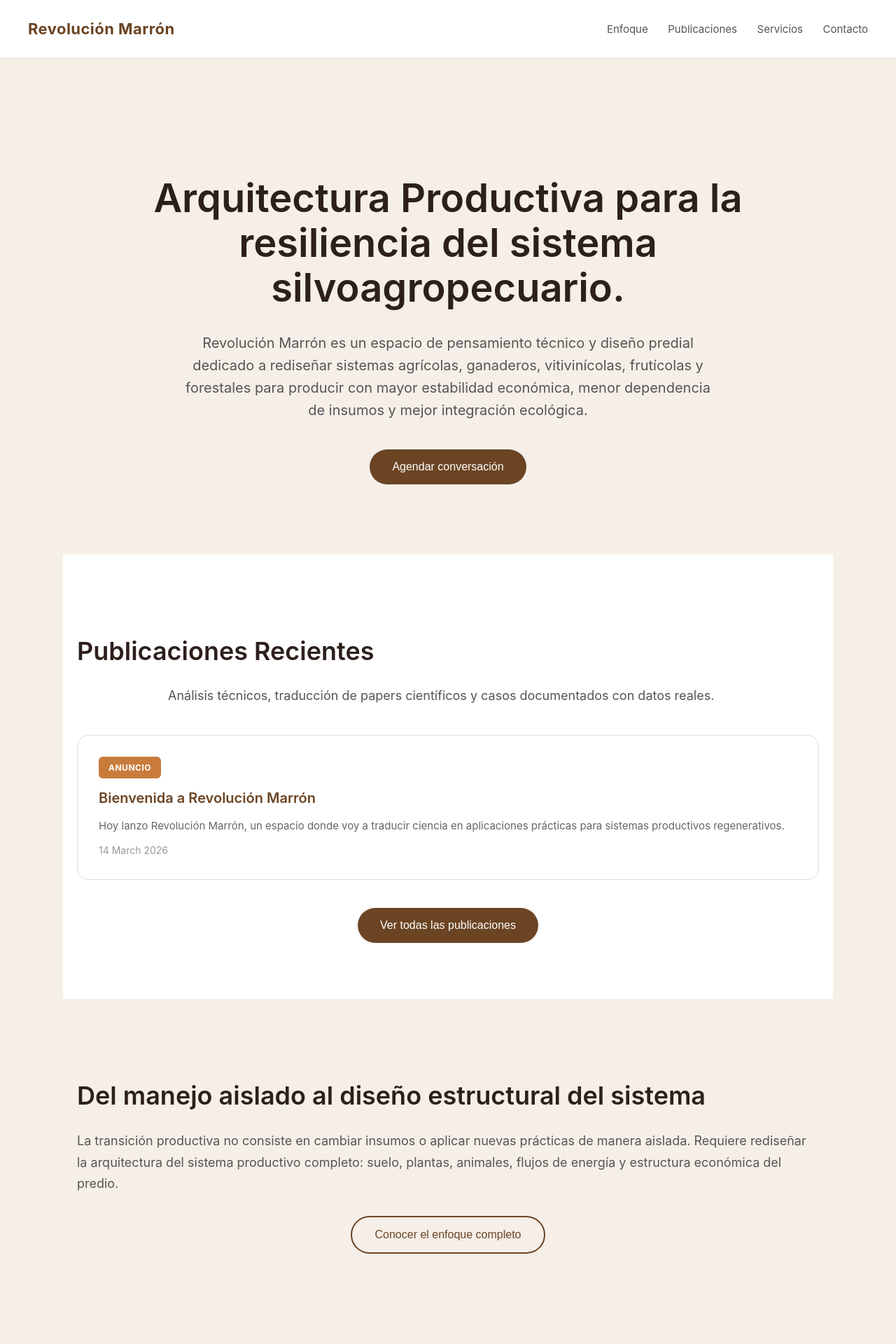
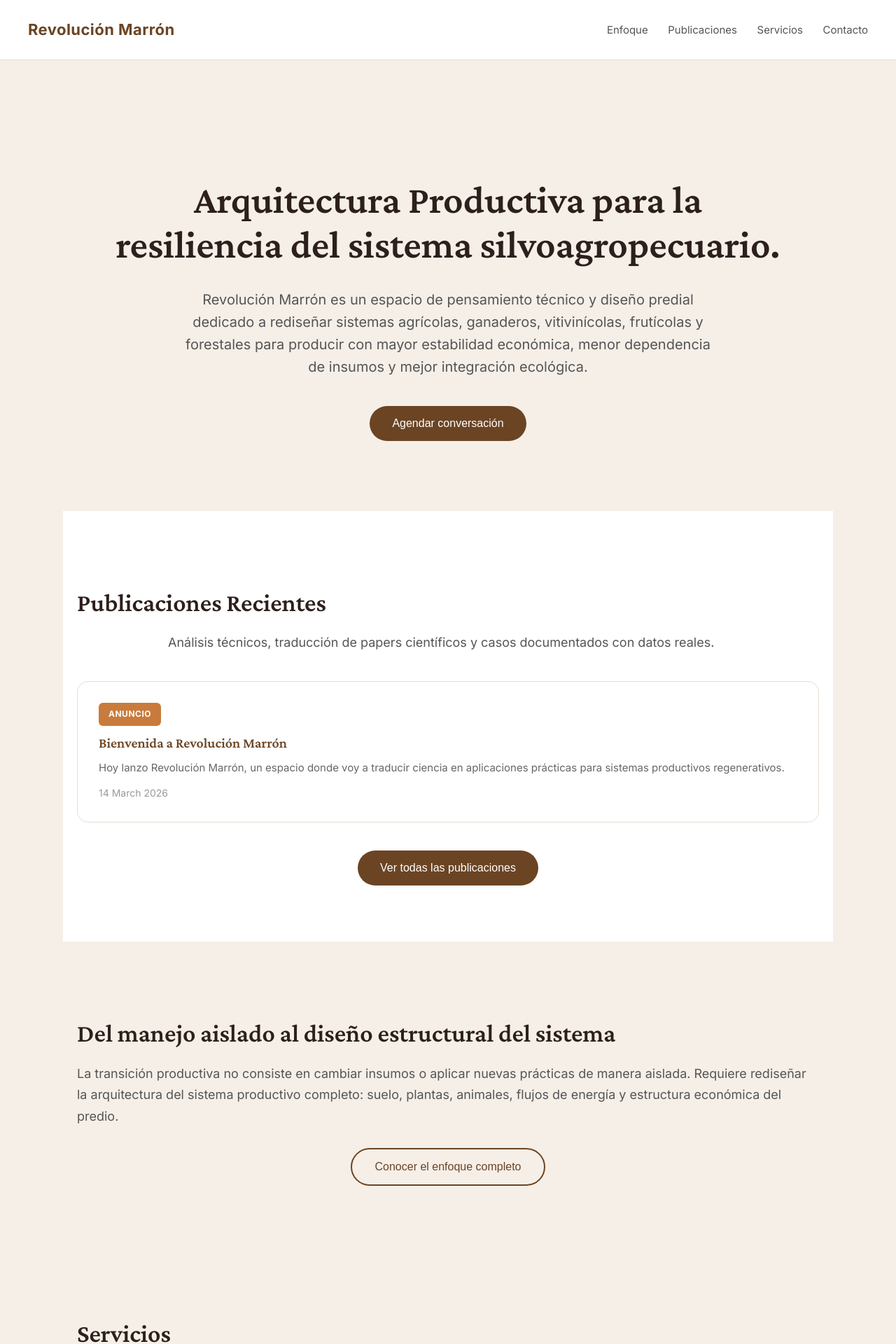
Before and after one commit to revolucionmarron/revolucion-marron-site, a Jekyll site: the page built from index.html, in a window 1280 px wide. Shown: the top 1920 px of the page at 70% size. Built offline with Jekyll 4.4.1, drawn with Linux system fonts in a browser that asks for light colours; the list of posts is cut into pages by our own code.

Commit message:
Aplicar tipografía profesional

```diff
--- a/assets/css/main.css
+++ b/assets/css/main.css
@@ -29,11 +29,20 @@
 }
 
 body {
-  margin: 0;
-  font-family: -apple-system, BlinkMacSystemFont, "Segoe UI", Roboto, Arial, sans-serif;
+    margin: 0;
+  font-family: 'Inter', -apple-system, BlinkMacSystemFont, "Segoe UI", Roboto, Arial, sans-serif;
   background: var(--sand);
   color: var(--text);
-  line-height: 1.6;
+  line-height: 1.7;
+  -webkit-font-smoothing: antialiased;
+  -moz-osx-font-smoothing: grayscale;
+}
+
+h1, h2, h3, h4, h5, h6 {
+  font-family: 'Crimson Pro', Georgia, serif;
+  font-weight: 600;
+  line-height: 1.2;
+  color: var(--soil-dark);
 }
 
 header {
```
